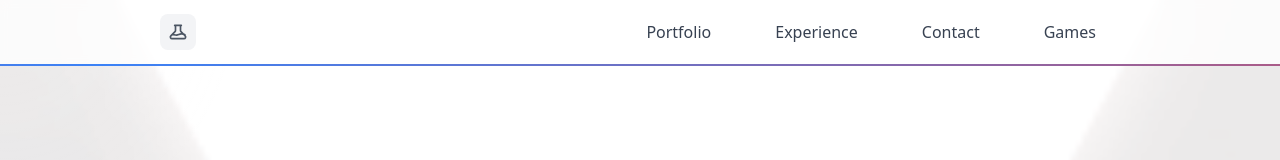
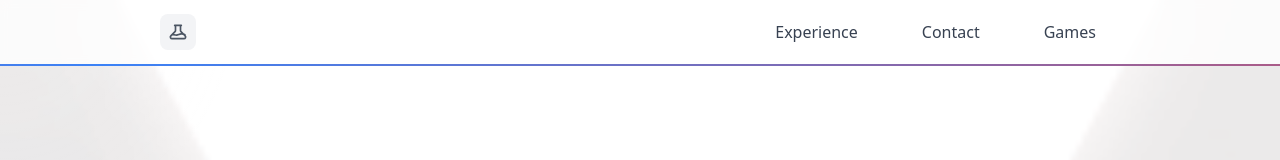
Before and after one commit to BudAzimbud/porto-azim, a Next.js app: page / in a window 1280 px wide. Shown: the top 160 px of the page. Built offline with nearby package versions, Linux system fonts and the light colour scheme.

Commit message:
update nav

```diff
--- a/src/modules/home/HomeContainer.tsx
+++ b/src/modules/home/HomeContainer.tsx
@@ -30,7 +30,7 @@ const movingBorderAnimation = `
   }
 `;
 
-const NAV_ITEMS = ['Portfolio', 'Experience', 'Contact'];
+const NAV_ITEMS = [ 'Experience', 'Contact'];
 
 const PROJECTS: {
   title: string;
```
